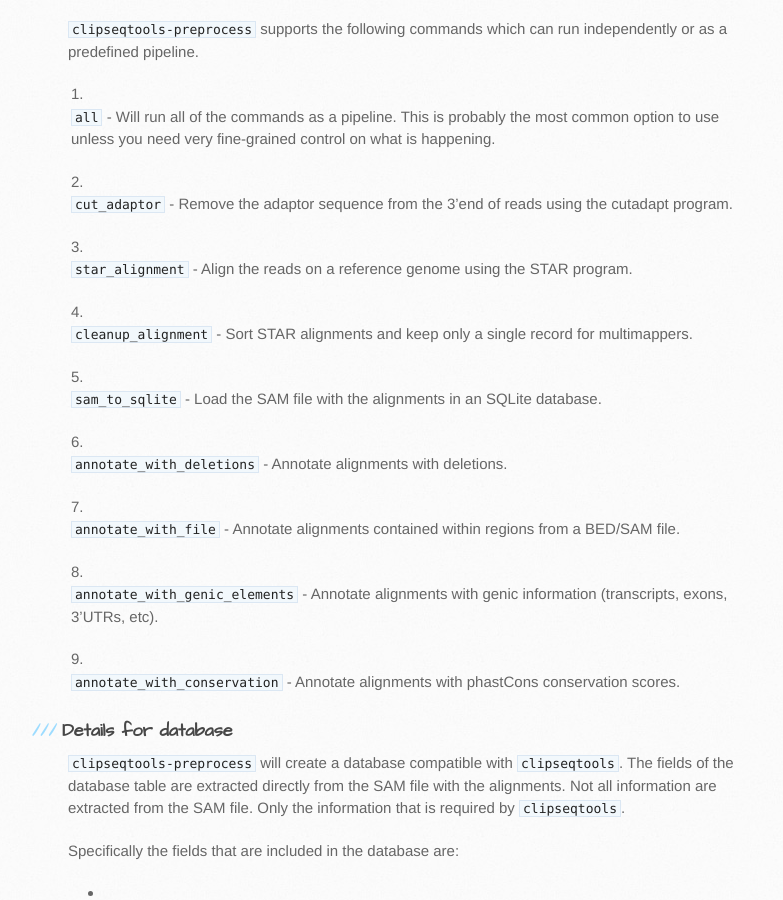
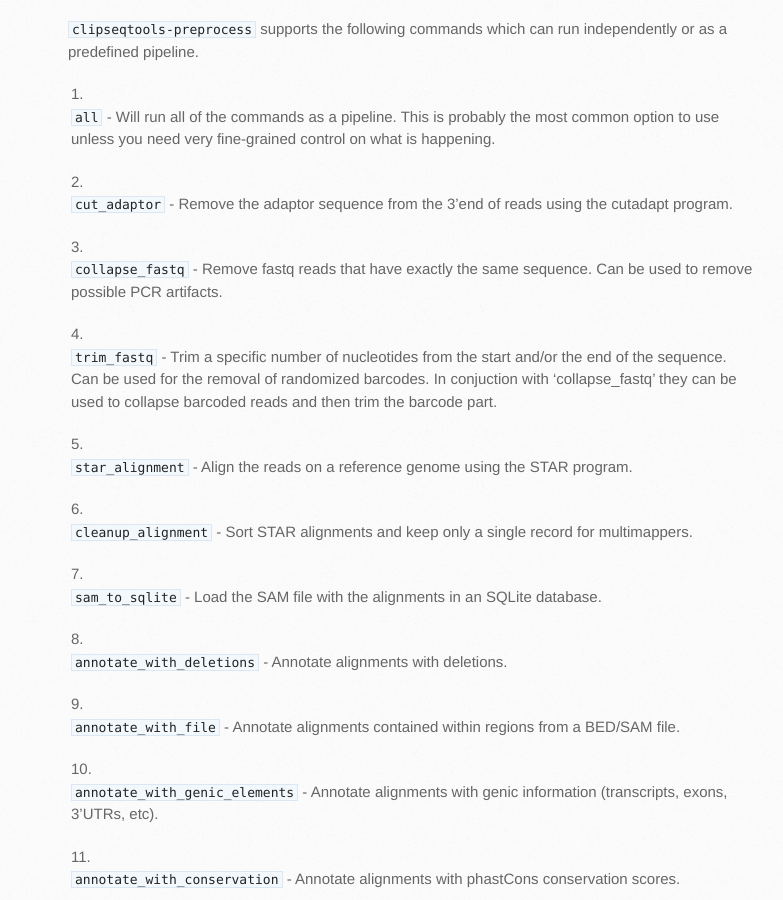
Before and after one commit to mnsmar/clipseqtools, a Jekyll site: the page built from tutorial/index.md, in a window 1280 px wide and 900 px high, scrolled down 891 px. Shown: the whole window, without its empty margins (102-885 px from the left). Built offline with Jekyll 4.4.1, drawn with Linux system fonts in a browser that asks for light colours; Markdown is read by kramdown in place of the engine named in the settings; some of the changed text lies outside the part shown.

Commit message:
Update ghpages for 3 new tools

```diff
--- a/tutorial/index.md
+++ b/tutorial/index.md
@@ -46,25 +46,35 @@
 2. `cut_adaptor` - Remove the adaptor sequence from the 3'end of reads using
 the _cutadapt_ program.
 
-3. `star_alignment` - Align the reads on a reference genome using the _STAR_
+3. `collapse_fastq` - Remove fastq reads that have exactly the same sequence.
+Can be used to remove possible PCR artifacts.
+
+4. `trim_fastq` - Trim a specific number of nucleotides from the start and/or
+the end of the sequence. Can be used for the removal of randomized barcodes.
+In conjuction with 'collapse_fastq' they can be used to collapse barcoded
+reads and then trim the barcode part.
+
+5. `star_alignment` - Align the reads on a reference genome using the _STAR_
 program.
 
-4. `cleanup_alignment` - Sort STAR alignments and keep only a single record
+6. `cleanup_alignment` - Sort STAR alignments and keep only a single record
 for multimappers.
 
-5. `sam_to_sqlite` - Load the SAM file with the alignments in an SQLite
+7. `sam_to_sqlite` - Load the SAM file with the alignments in an SQLite
 database.
 
-6. `annotate_with_deletions` - Annotate alignments with deletions.
+8. `annotate_with_deletions` - Annotate alignments with deletions.
 
-7. `annotate_with_file` - Annotate alignments contained within regions from a
+9. `annotate_with_file` - Annotate alignments contained within regions from a
 BED/SAM file.
 
-8. `annotate_with_genic_elements` - Annotate alignments with genic information
+10. `annotate_with_genic_elements` - Annotate alignments with genic information
 (transcripts, exons, 3'UTRs, etc).
 
-9. `annotate_with_conservation` - Annotate alignments with phastCons
+11. `annotate_with_conservation` - Annotate alignments with phastCons
 conservation scores.
+
+
 
 ### Details for database
 
@@ -236,6 +246,9 @@
     **Note:** This command when called by the `all` command will compare the
     counts for genes, transcripts, exons and introns.
 
+5. `join_tables` - Combines multiple counts tables into one large table that
+can be exported.
+
 ## D) clipseqtools-plot
 
 `clipseqtools-plot` is an application that can be used to create figures from
```
